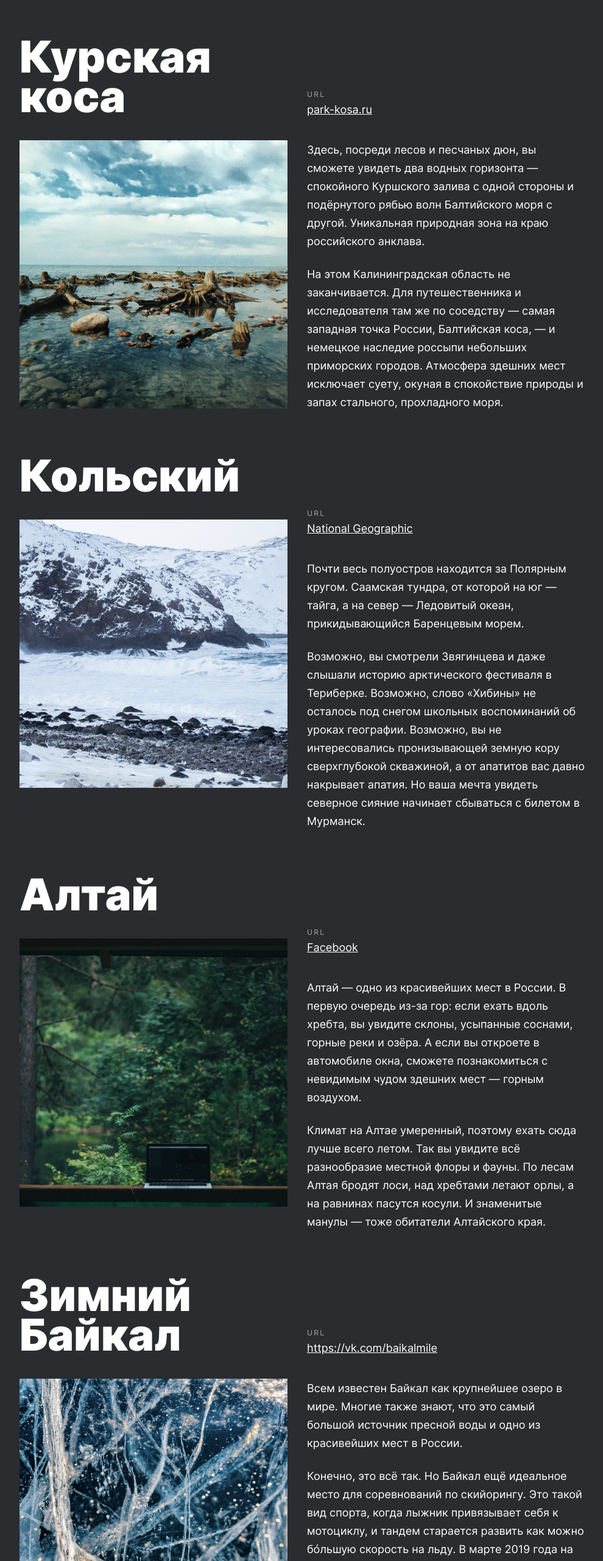
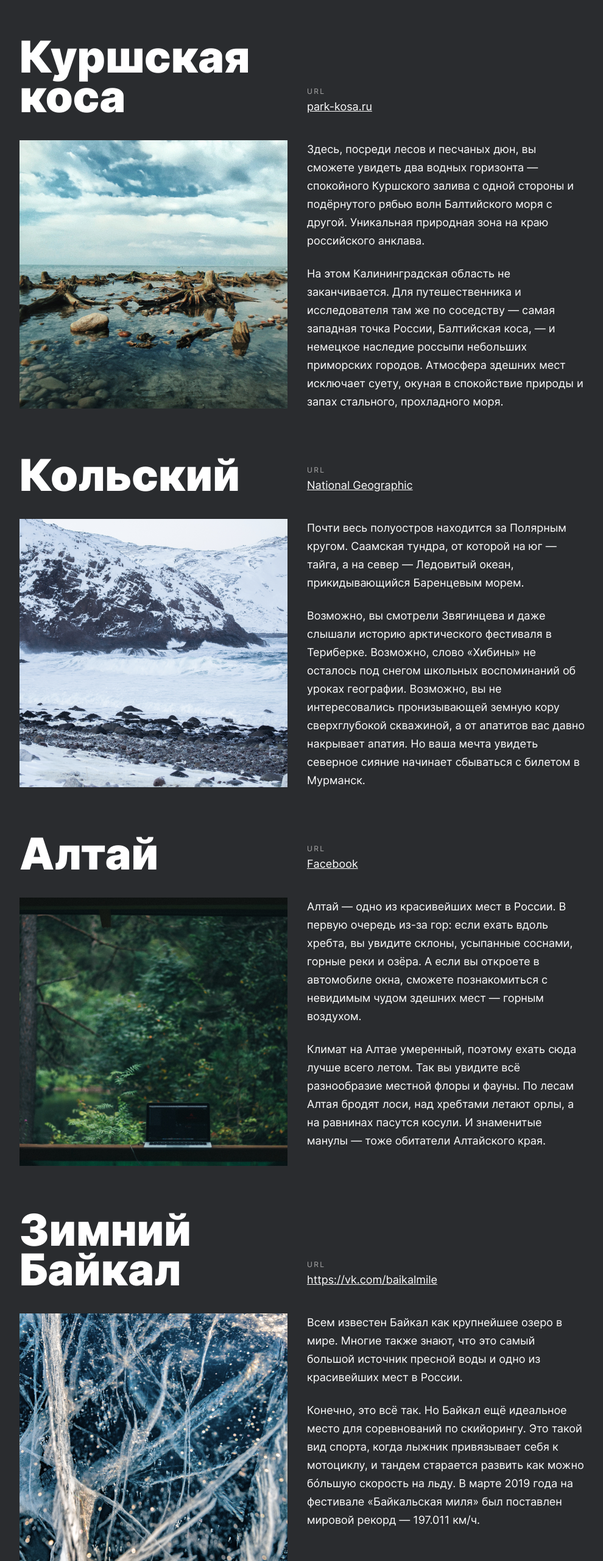
Before and after one commit to Erixvossa/russian-travel, a plain HTML site: page index.html in a window 1280 px wide. Shown: the part 2525-5085 px from the top of the page at 61% size, without its empty margins (16-1006 px from the left). Drawn offline with Linux system fonts and the light colour scheme.

Commit message:
places_grid

```diff
--- a/blocks/place/place.css
+++ b/blocks/place/place.css
@@ -1,8 +1,15 @@
 .place {
-    display: flex;
+    display: grid;
     margin: 72px 48px 0;
+    grid-gap: 40px 32px;
+    grid-template-columns: 440px 456px;
+    grid-template-rows: max-content auto;
+    grid-template-areas:
+    "title url"
+    "photo main";
 }
 
+/*
 .place__left-column {
     width: 440px;
     margin-right: 32px;
@@ -11,6 +18,7 @@
 .place__right-column {
     width: 456px;
 }
+*/
 
 .place__title {
     font-family: Inter;
@@ -18,13 +26,13 @@
     font-weight: 900;
     font-size: 72px;
     line-height: 65px;
-    margin: auto;
+    grid-area: title;
+    margin: 0;
 }
 
 .place__website {
-    height: 46px;
-    margin-top: 85px;
-    margin-bottom: 0;
+    grid-area: url;
+    align-self: flex-end;
 }
 
 .place__url-heading {
@@ -50,21 +58,23 @@
 }
 
 .place__image {
-    width: 440px;
-    height: 440px;
-    margin-top: 40px;
+    grid-area: photo;
 }
 
 .place__paragraph {
+    grid-area: main;
+}
+
+.place__paragraph-text {
     font-family: Inter;
     font-style: normal;
     font-weight: normal;
     font-size: 18px;
     line-height: 30px;
-    margin-top: 40px;
-    margin-bottom: 0;
+    margin: 0;
 }
 
-.place__paragraph_2nd {
+
+.place__paragraph-text_2nd {
     margin-top: 24px;
 }
--- a/index.html
+++ b/index.html
@@ -61,99 +61,79 @@
 
             <div class="places">
                 <div class="place">
-                    <div class="place__left-column">
-                        <p class="place__title">Курская коса</p>
+                    <p class="place__title">Куршская коса</p>
                     <img class="place__image" src="./images/place__image1.png" alt="Вид курской косы уходящей в горизонт">
-                    </div>
-                    <div class="place__right-column">
                     <div class="place__website">
                         <p class="place__url-heading">URL</p>
                         <a class="place__url" href="#">park-kosa.ru</a>
                     </div>
-                        <p class="place__paragraph">Здесь, посреди лесов и песчаных дюн, вы сможете увидеть два водных горизонта — спокойного Куршского залива с одной стороны
+                    <div class="place__paragraph">
+                        <p class="place__paragraph-text">Здесь, посреди лесов и песчаных дюн, вы сможете увидеть два водных горизонта — спокойного Куршского залива с одной стороны
                                 и подёрнутого рябью волн Балтийского моря
                                 с другой. Уникальная природная зона на краю российского анклава.</p>
-                        <p class="place__paragraph place__paragraph_2nd">На этом Калининградская область не заканчивается. Для путешественника
+                        <p class="place__paragraph-text place__paragraph-text_2nd">На этом Калининградская область не заканчивается. Для путешественника
                                 и исследователя там же по соседству — самая западная точка России, Балтийская коса, —
                                 и немецкое наследие россыпи небольших приморских городов. Атмосфера здешних мест исключает суету, окуная в спокойствие природы
                                 и запах стального, прохладного моря.</p>
                     </div>
                 </div>
                 <div class="place">
-                    <div class="place__left-column">
                     <p class="place__title">Кольский</p>
-                        <img class="place__image" src="./images/place__image2.png" alt="Вид на горы на кольском полуострове">
-                    </div>
-                    <div class="place__right-column">
+                    <img class="place__image" src="./images/place__image2.png" alt="Вид на горы Кольского полуострова">
                     <div class="place__website">
                         <p class="place__url-heading">URL</p>
                         <a class="place__url" href="#">National Geographic</a>
                     </div>
-                        <p class="place__paragraph">Почти весь полуостров находится за Полярным кругом. Саамская тундра, от которой на юг —
+                    <div class="place__paragraph">
+                        <p class="place__paragraph-text">Почти весь полуостров находится за Полярным кругом. Саамская тундра, от которой на юг —
                             тайга, а на север — Ледовитый океан, прикидывающийся Баренцевым морем.</p>
-                        <p class="place__paragraph place__paragraph_2nd">Возможно, вы смотрели Звягинцева и даже слышали историю арктического фестиваля
+                        <p class="place__paragraph-text place__paragraph-text_2nd">Возможно, вы смотрели Звягинцева и даже слышали историю арктического фестиваля
                             в Териберке. Возможно, слово «Хибины» не осталось под снегом школьных воспоминаний
                             об уроках географии. Возможно, вы не интересовались пронизывающей земную кору сверхглубокой скважиной, а от апатитов вас давно накрывает апатия. Но ваша мечта увидеть северное сияние начинает сбываться с билетом
                             в Мурманск.</p>
                     </div>
                 </div>
                 <div class="place">
-                    <div class="place__left-column">
                     <p class="place__title">Алтай</p>
-                        <img class="place__image" src="./images/place__image3.png" alt="Вид из беседки на Алтайский лес">
-                    </div>
-                    <div class="place__right-column">
+                    <img class="place__image" src="./images/place__image3.png" alt="Вид из беседки на алтайский лес">
                     <div class="place__website">
                         <p class="place__url-heading">URL</p>
                         <a class="place__url" href="#">Facebook</a>
                     </div>
-                        <p class="place__paragraph">Алтай — одно из красивейших мест в России.
+                    <div class="place__paragraph">
+                        <p class="place__paragraph-text">Алтай — одно из красивейших мест в России.
                             В первую очередь из-за гор: если ехать вдоль хребта, вы увидите склоны, усыпанные соснами, горные реки и озёра. А если вы откроете
                             в автомобиле окна, сможете познакомиться
                             с невидимым чудом здешних мест — горным воздухом.</p>
-                        <p class="place__paragraph place__paragraph_2nd">Климат на Алтае умеренный, поэтому ехать сюда лучше всего летом. Так вы увидите всё разнообразие местной флоры и фауны. По лесам Алтая бродят лоси, над хребтами летают орлы,
+                        <p class="place__paragraph-text place__paragraph-text_2nd">Климат на Алтае умеренный, поэтому ехать сюда лучше всего летом. Так вы увидите всё разнообразие местной флоры и фауны. По лесам Алтая бродят лоси, над хребтами летают орлы,
                             а на равнинах пасутся косули. И знаменитые манулы — тоже обитатели Алтайского края.</p>
                     </div>
-                </div>                <div class="place">
-                    <div class="place__left-column">
+                </div>
+                <div class="place">
                     <p class="place__title">Зимний Байкал</p>
-                        <img class="place__image" src="./images/place__image4.png" alt="Вид сквозь лед на озере Байкал">
-                    </div>
-                    <div class="place__right-column">
+                    <img class="place__image" src="./images/place__image4.png" alt="Вид сквозь лёд на озере Байкал">
                     <div class="place__website">
                         <p class="place__url-heading">URL</p>
                         <a class="place__url" href="#">https://vk.com/baikalmile</a>
                     </div>
-                        <p class="place__paragraph">Всем известен Байкал как крупнейшее озеро
+                    <div class="place__paragraph">
+                        <p class="place__paragraph-text">Всем известен Байкал как крупнейшее озеро
                             в мире. Многие также знают, что это самый большой источник пресной воды и одно
                             из красивейших мест в России.</p>
-                        <p class="place__paragraph place__paragraph_2nd">Конечно, это всё так. Но Байкал ещё идеальное место для соревнований по скийорингу. Это такой вид спорта, когда лыжник привязывает себя к мотоциклу, и тандем старается развить как можно бóльшую скорость на льду. В марте 2019 года на фестивале «Байкальская миля» был поставлен мировой рекорд — 197.011 км/ч.</p>
+                        <p class="place__paragraph-text place__paragraph-text_2nd">Конечно, это всё так. Но Байкал ещё идеальное место для соревнований по скийорингу. Это такой вид спорта, когда лыжник привязывает себя к мотоциклу, и тандем старается развить как можно бóльшую скорость на льду. В марте 2019 года на фестивале «Байкальская миля» был поставлен мировой рекорд — 197.011 км/ч.</p>
                     </div>
                 </div>
                 <div class="place">
-                    <div class="place__left-column">
                     <p class="place__title">Карелия</p>
-                        <img class="place__image" src="./images/place__image5.png" alt="Панорама Карелии с озером и холмами">
-                    </div>
-                    <div class="place__right-column">
+                    <img class="place__image" src="./images/place__image5.png" alt="Вид на Карельскую реку сквозь листву">
                     <div class="place__website">
                         <p class="place__url-heading">URL</p>
                         <a class="place__url" href="#">http://vodlozero.ru/</a>
                     </div>
-                        <p class="place__paragraph">Сибирь заканчивается не на Урале, а в Карелии: образующая тайгу сибирская лиственница не растёт западнее Водлозера. Зато здесь она вымахивает на 30 метров — леса карельских национальных парков из-за непроходимых болот никогда не знали топора. Некоторым соснам уже больше чем полтысячелетия. Прикоснитесь к живому существу, видевшему солнце раньше, чем увидал его Иван Грозный. В девственном лесу на сотню километров не встретишь тропы. А на редких тропинках деревья в паре метров от земли помечены медвежьими когтями. Чтобы все знали, кто тут хозяин.</p>
+                    <div class="place__paragraph">
+                        <p class="place__paragraph-text">Сибирь заканчивается не на Урале, а в Карелии: образующая тайгу сибирская лиственница не растёт западнее Водлозера. Зато здесь она вымахивает на 30 метров — леса карельских национальных парков из-за непроходимых болот никогда не знали топора. Некоторым соснам уже больше чем полтысячелетия. Прикоснитесь к живому существу, видевшему солнце раньше, чем увидал его Иван Грозный. В девственном лесу на сотню километров не встретишь тропы. А на редких тропинках деревья в паре метров от земли помечены медвежьими когтями. Чтобы все знали, кто тут хозяин.</p>
                     </div>
                 </div>
-
-
-
-
-
-
-
-
-
-
-
             </div>
 
 
```
Lines whose indentation alone changed are shown as unchanged.
